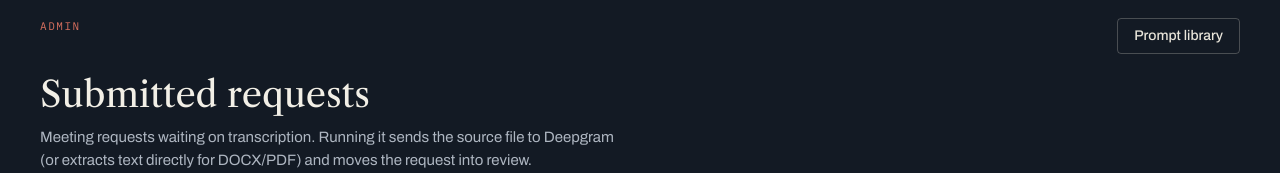
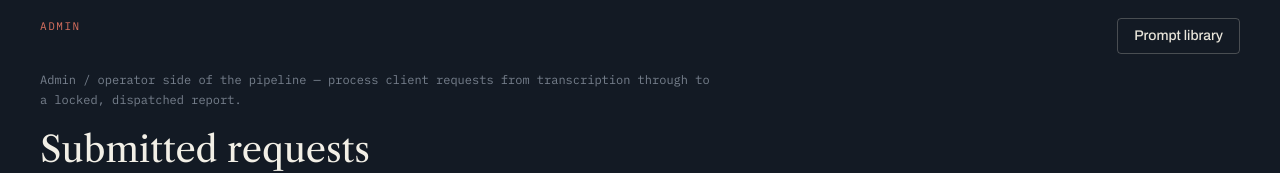
Before and after one commit to SE7EN2028/Attesta, a Next.js app: page /admin in a window 1280 px wide. Shown: the part 129-302 px from the top of the page. Built offline with nearby package versions, Linux system fonts and the light colour scheme; no server answers; the database is empty.

Commit message:
docs(admin): add orienting text to /admin for unguided visitors

```diff
--- a/app/admin/page.tsx
+++ b/app/admin/page.tsx
@@ -110,6 +110,10 @@ export default async function AdminPage() {
               <Link href="/admin/prompts">Prompt library</Link>
             </Button>
           </div>
+          <p className="mt-4 max-w-2xl font-mono text-[12px] leading-relaxed text-cream-500">
+            Admin / operator side of the pipeline — process client requests from
+            transcription through to a locked, dispatched report.
+          </p>
           <h1 className="mt-5 font-serif text-3xl text-cream-100 md:text-4xl">
             Submitted requests
           </h1>
```
